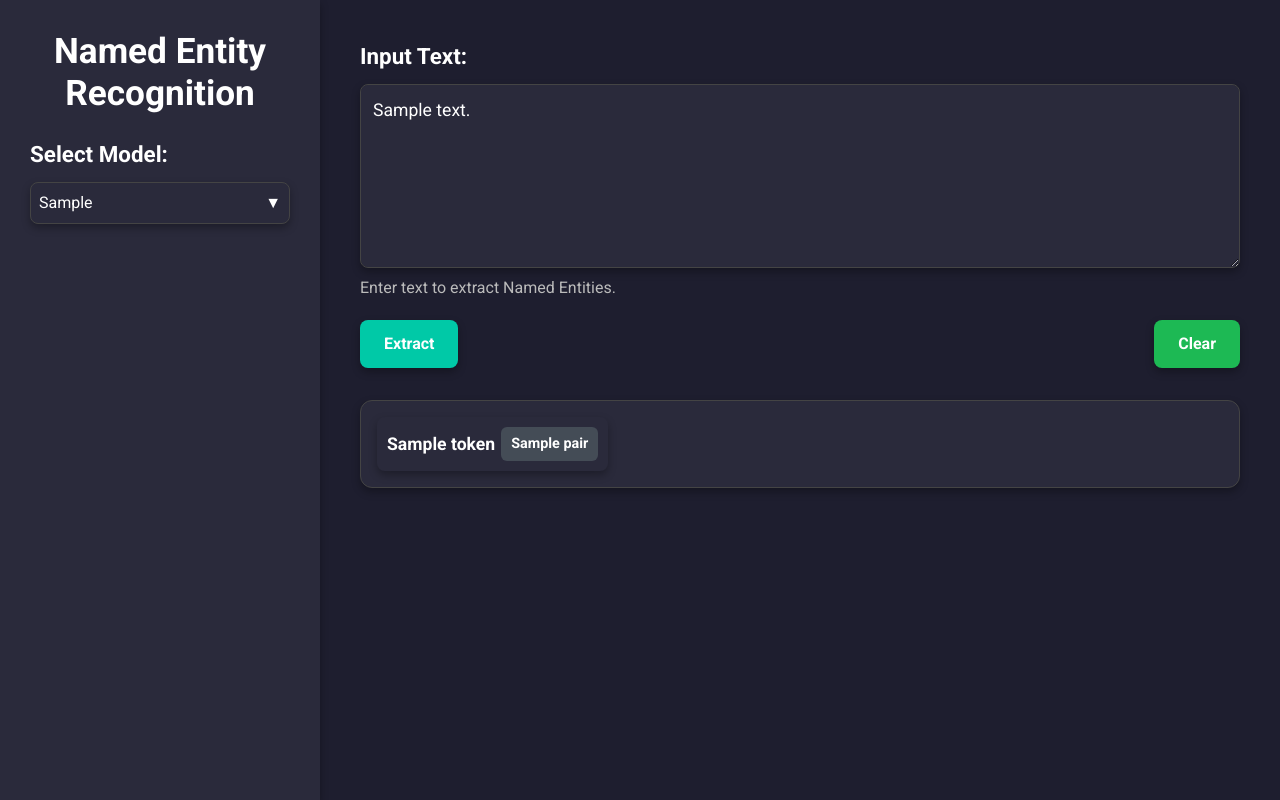
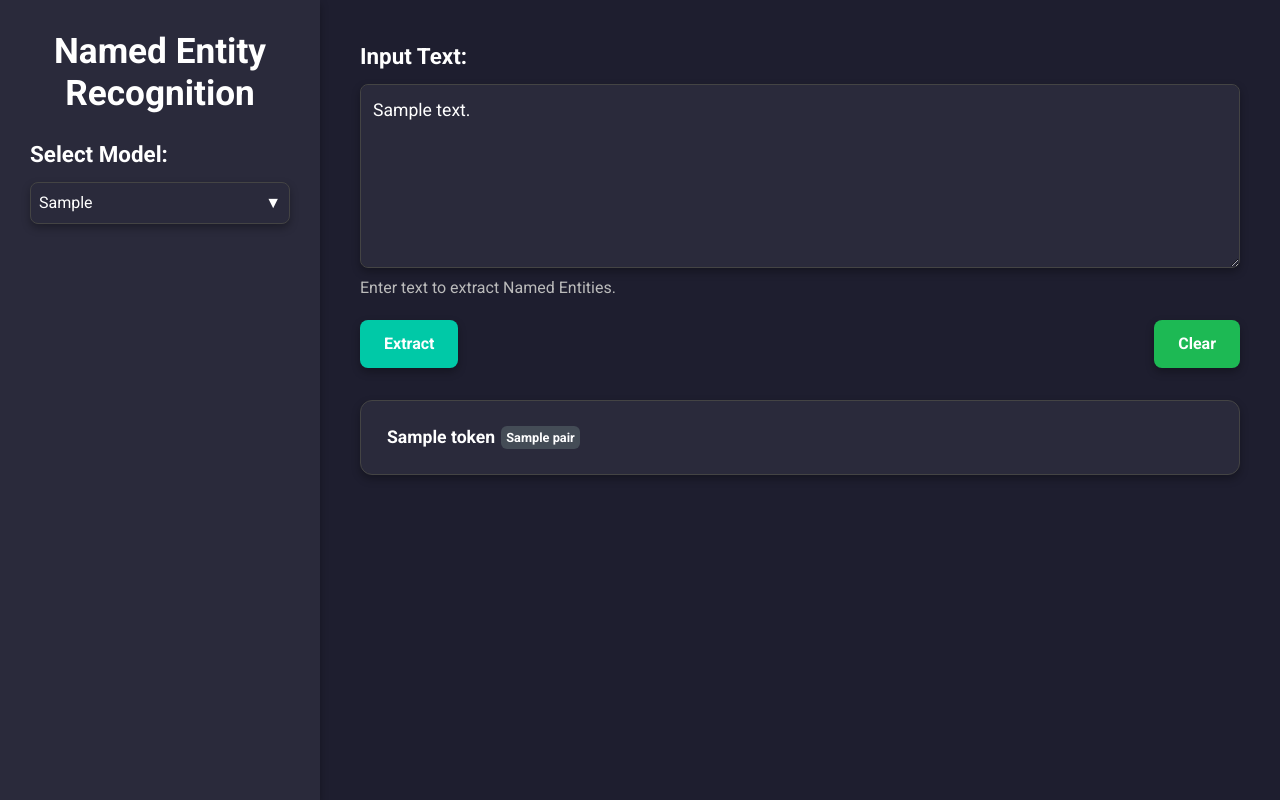
Before and after one commit to auphong2707/nlp-ner, a FastAPI app: template UI/templates/index.html in a window 1280 px wide. Run offline with FastAPI, Linux system fonts and the light colour scheme; the template is opened without the code that fills it: most values are stand-ins (such as "Sample title", 1, 10 or a date in 2020).

Commit message:
Update index.html

```diff
--- a/UI/templates/index.html
+++ b/UI/templates/index.html
@@ -195,10 +195,11 @@
             display: inline-flex;
             align-items: center;
             border: none;
-            padding: 6px 10px;
+            padding: 3px 6px;
+            margin: 2px 4px;
             border-radius: 8px;
             margin-right: 3px;
-            box-shadow: 0 4px 8px rgba(0, 0, 0, 0.3);
+
         }
         /* Make the token (word with entity) bold */
         .token-wrapper > span:first-child {
@@ -208,12 +209,12 @@
         /* Entity label box (tag) */
         .entity-label-box {
             display: inline-block;
-            padding: 6px 10px;
+            padding: 2px 5px;
             margin: 4px 0 4px 6px;
             border-radius: 6px;
             color: #FFFFFF;
             font-weight: 600;
-            font-size: 0.9rem;
+            font-size: 0.8rem;
         }
         /* Fallback for any unrecognized entity types */
         [class^="entity-label-"] {
@@ -279,7 +280,7 @@
             background-color: #b36633;
         }
         .entity-label-INST, .entity-label-B-INST, .entity-label-I-INST {
-            background-color: #b3ff66;
+            background-color:rgb(157, 216, 99);
         }
         .token-wrapper-INST {
             background-color: #80b333;
```
